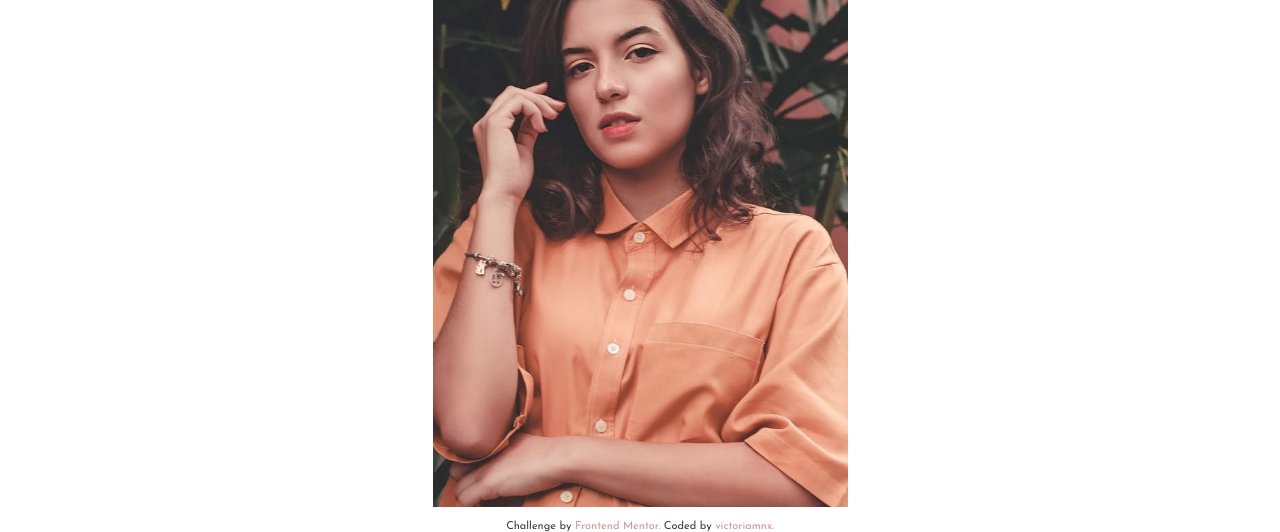
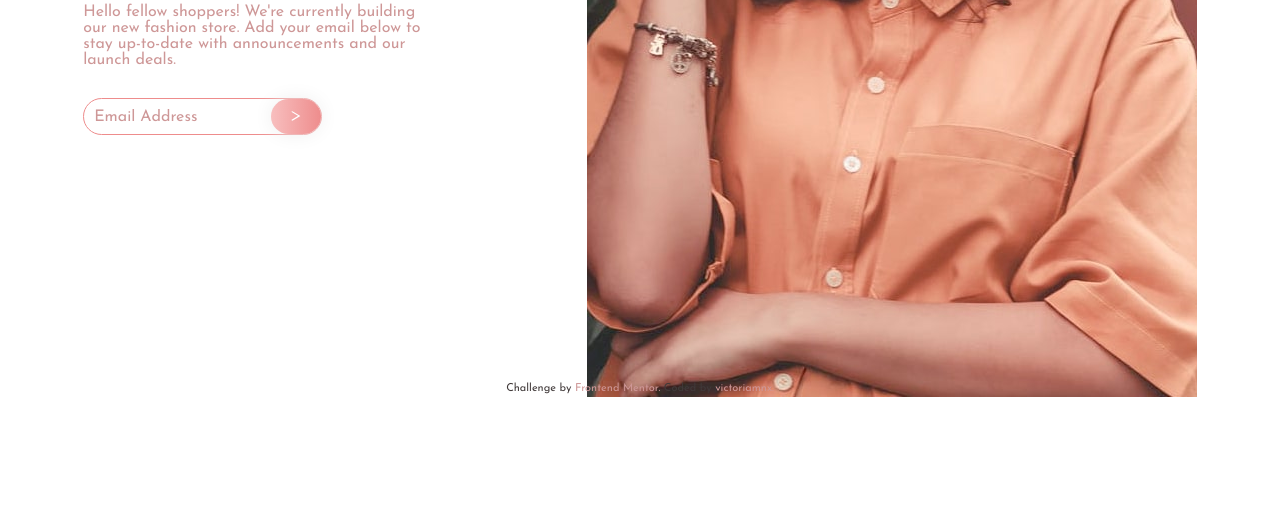
Before and after one commit to victoriamnx/Base-Apparel-Coming-Soon, a plain HTML site: page index.html in a window 1280 px wide. Shown: the part 401-933 px from the top of the page. After the commit the page ends 802 px from the top, so only its background shows below. Drawn offline with Linux system fonts and the light colour scheme.

Commit message:
fix: homepage style

```diff
--- a/style.css
+++ b/style.css
@@ -9,6 +9,7 @@
 html,
 body {
   width: 100%;
+  height: 100%;
   display: flex;
   font-weight: 300;
   align-items: center;
@@ -32,14 +33,6 @@ body {
   width: 100px;
 }
 
-/* #hero img#mobile {
-  display: none;
-} */
-
-#hero img {
-  width: 415px;
-  max-width: 900px;
-}
 
 #hero #imgbutton {
   width: 100%;
@@ -47,11 +40,18 @@ body {
 }
 
 main {
+  width: 100%;
+  height: 100%;
   display: flex;
   align-items: center;
-  flex-direction: column;
-  justify-content: center;
-  margin-top: 30px;
+  flex-direction: row;
+  justify-content: space-around;
+  position:absolute;
+}
+
+section #hero img {
+  width: 100%;
+  height: 100%;
 }
 
 .container {
@@ -74,9 +74,11 @@ h1 {
   font-family: "Josefin Sans", sans-serif;
   color: hsl(0, 6%, 24%);
   letter-spacing: 15px;
+  text-align: left;
 }
 
 p {
+  text-align: left;
   font-size: 16px;
   margin-bottom: 30px;
   font-weight: 400;
@@ -87,12 +89,9 @@ p {
 #infos {
   text-align: center;
   margin-top: 30px;
-  padding: 0 20px;
 }
 
 form {
-  /* width: 100%; */
-  height: 40px;
   border: none;
   display: flex;
   flex-direction: row;
@@ -119,8 +118,6 @@ input[type="email"] {
   border-radius: 50px;
   padding-left: 10px;
   background: transparent;
-  max-width: 500px;
-  padding: 10px;
 }
 
 ::placeholder {
@@ -154,6 +151,45 @@ button {
 button img {
   width: 10px;
   height: 10px;
+}
+
+footer {
+  display: flex;
+  align-items: end;
+  flex-direction: column;
+  justify-content: flex-start;
+  position: relative;
+  position: absolute;
+  margin-bottom: 5px;
+  bottom: 0px;
+}
+
+.attribution {
+  justify-content: center;
+  font-size: 11px;
+  font-weight: 500;
+  text-align: center;
+}
+
+.attribution a {
+  color: hsl(0, 36%, 70%);
+}
+
+a:link {
+  text-decoration: none;
+}
+
+a:visited {
+  color: hsl(0, 36%, 70%);
+  text-decoration: none;
+}
+
+a:hover {
+  text-decoration: underline;
+}
+
+a:active {
+  text-decoration: underline;
 }
 
 /* @media (min-width: 900px) {
@@ -299,31 +335,3 @@ button img {
     height: 10px;
   }
 } */
-
-.attribution {
-  padding-top: 10px;
-  font-size: 11px;
-  font-weight: 500;
-  text-align: center;
-}
-
-.attribution a {
-  color: hsl(0, 36%, 70%);
-}
-
-a:link {
-  text-decoration: none;
-}
-
-a:visited {
-  color: hsl(0, 36%, 70%);
-  text-decoration: none;
-}
-
-a:hover {
-  text-decoration: underline;
-}
-
-a:active {
-  text-decoration: underline;
-}
```
